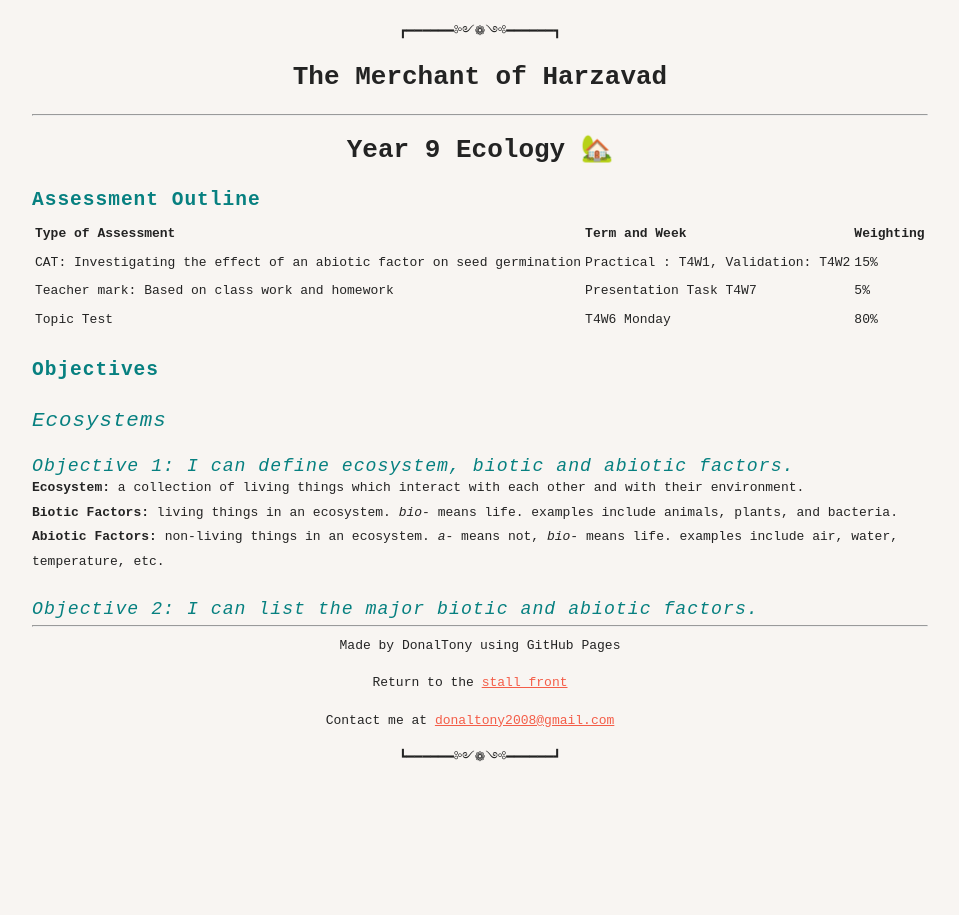
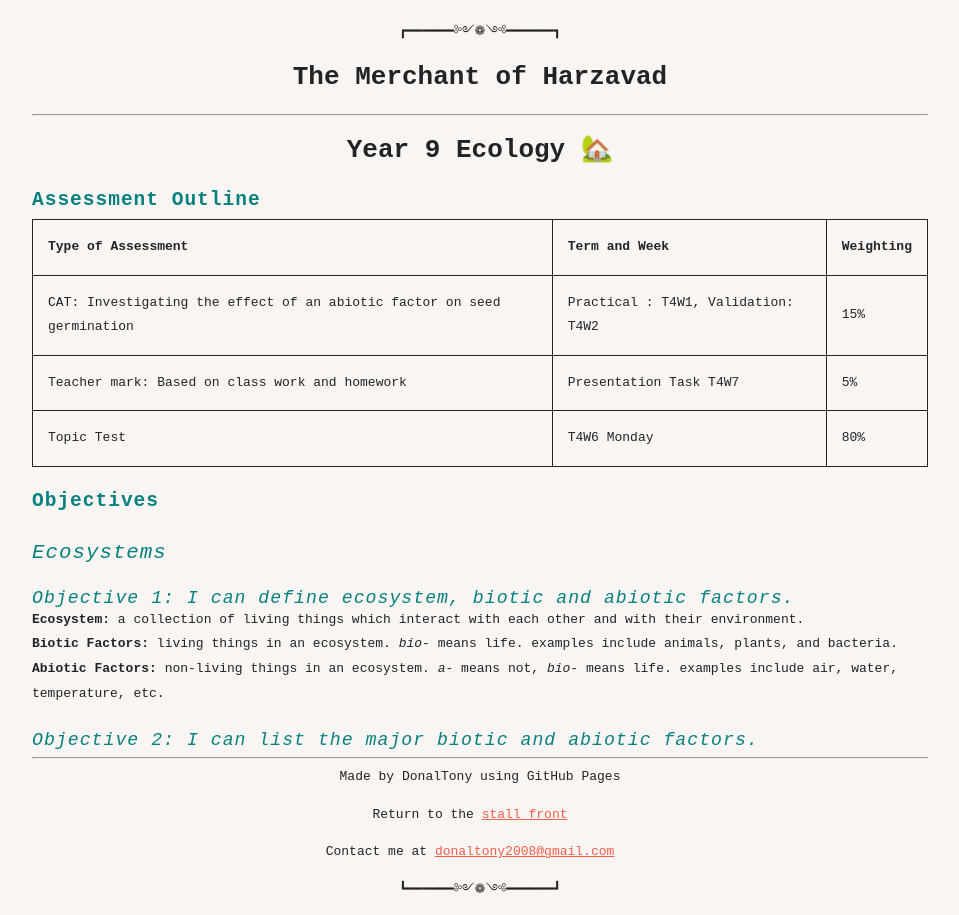
Before and after one commit to dvaraka/the-merchant, a Jekyll site: the page built from notes/year9/science/ecology.md, in a window 1280 px wide. Shown: the whole page, without its empty margins (160-1119 px from the left). Built offline with Jekyll 4.4.1, drawn with Linux system fonts in a browser that asks for light colours; our own code applies the rules of GitHub Pages for plain Markdown files.

Commit message:
Update main.css

```diff
--- a/assets/css/main.css
+++ b/assets/css/main.css
@@ -89,6 +89,12 @@ img {
 	width: 50%;
 }
 
+table, th, td {
+	border: 1px solid;
+	border-collapse: collapse;
+	padding: 15px;
+	text-align: left;
+}
 
 @media screen and (max-width: 600px) {
 	html {
```
